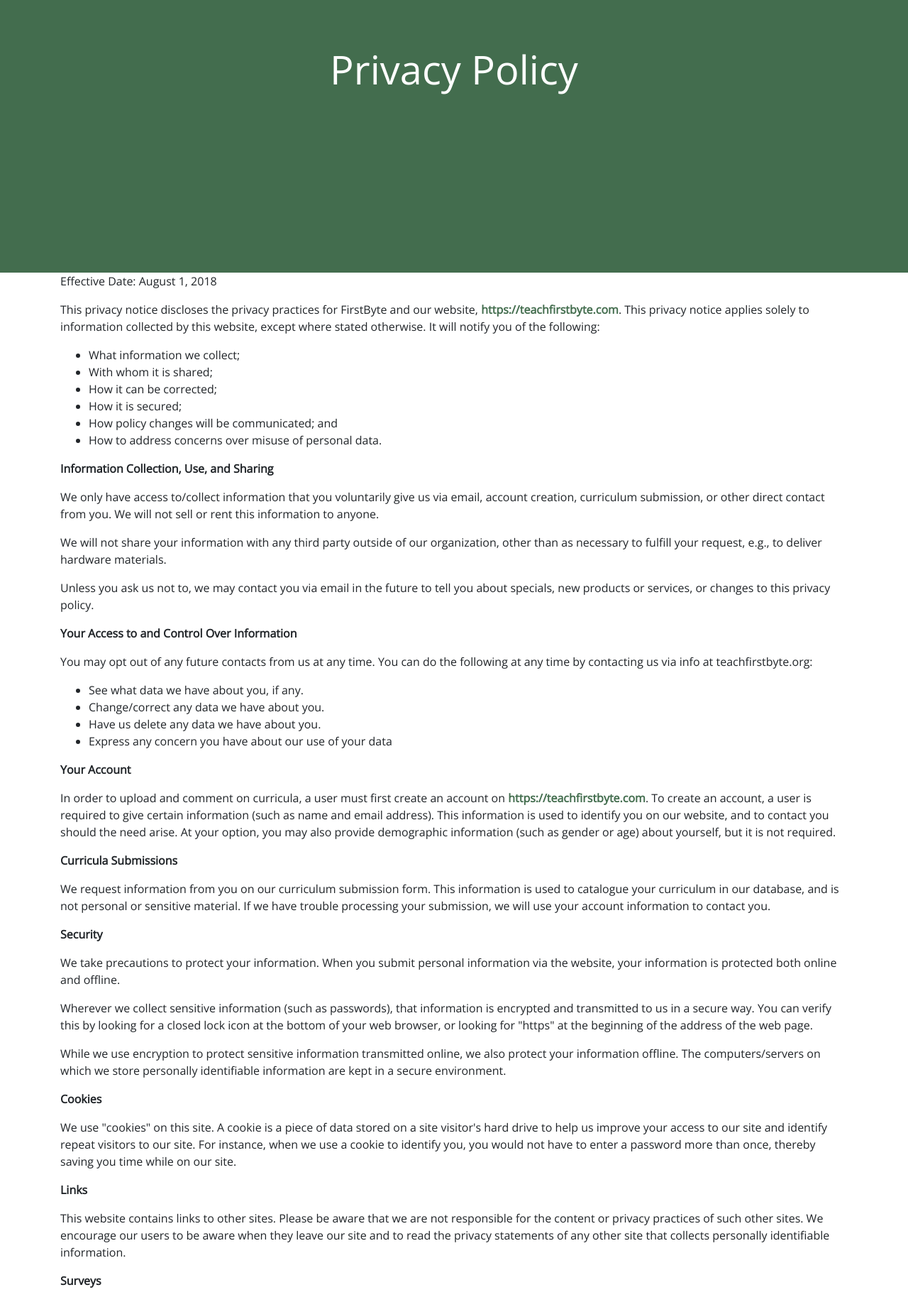
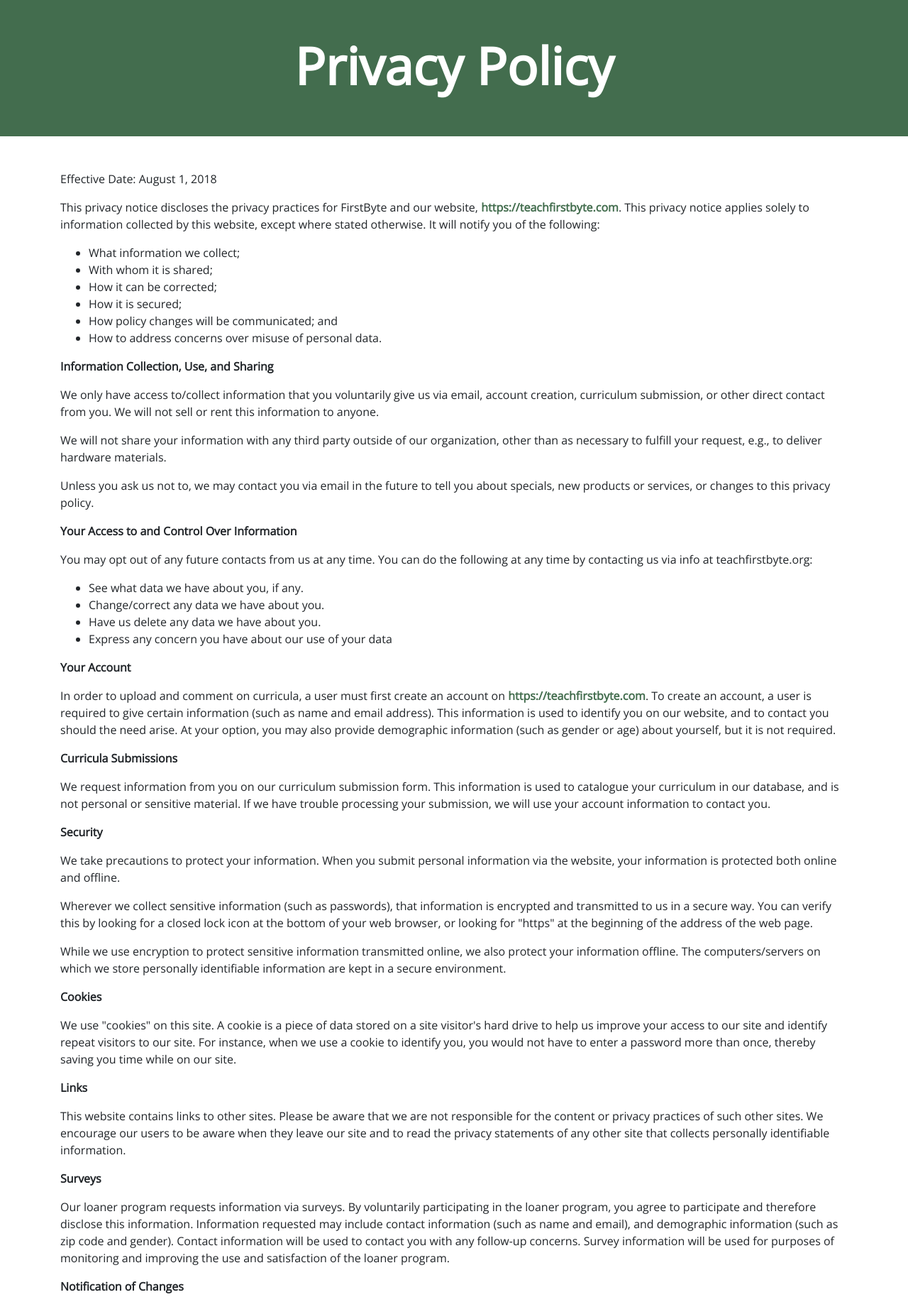
Before and after one commit to TeachFirstByte/firstbyte, a Django app: page /privacy-policy/ in a window 1280 px wide. Shown: the part 72-1906 px from the top of the page at 71% size. Run offline with Django 3.2, Linux system fonts and the light colour scheme; some libraries are stand-ins or nearby versions.

Commit message:
improve readability

```diff
--- a/landing/templates/landing/privacy_policy.html
+++ b/landing/templates/landing/privacy_policy.html
@@ -9,12 +9,18 @@
     <meta name="description" content="Privacy Policy for Curriculum and data on the FirstByte website."/>
 {% endblock %}
 {% block content %}
-<div class="jumbotron jumbotron-fluid bg-green">
+<div class="bg-green">
     <div class="container text-center text-white">
-        <h2 class="display-4">Privacy Policy</h2>
+        <table style="height:15vw; width: 100%;">
+        <tbody><tr>
+            <td class="align-middle">
+                <h1 class="display-3 font-weight-bold">Privacy Policy</h1>
+            </td>
+        </tr></tbody>
+        </table>
     </div>
 </div>
-<div class="container">
+<div class="container my-5">
     <p>Effective Date:  August 1, 2018</p>
     <p>This privacy notice discloses the privacy practices for FirstByte and our website, <a href="/">https://teachfirstbyte.com</a>. This privacy notice applies solely to information collected by this website, except where stated otherwise. It will notify you of the following:
         <ul>
```
